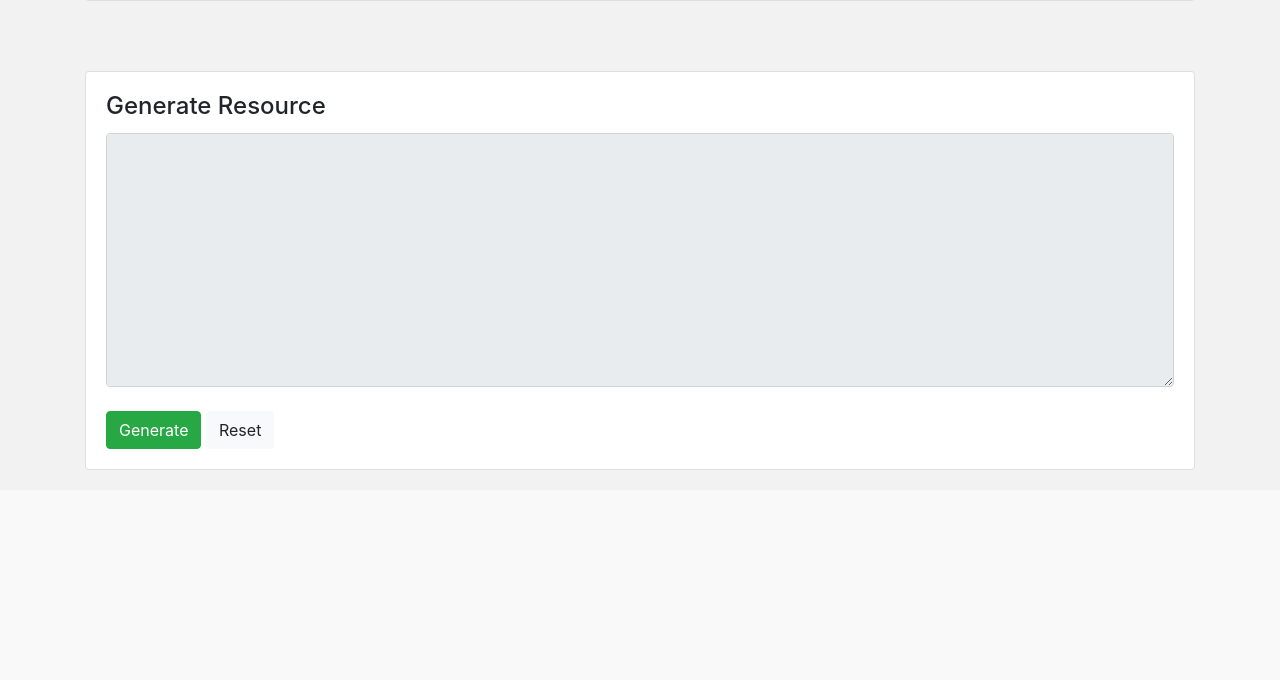
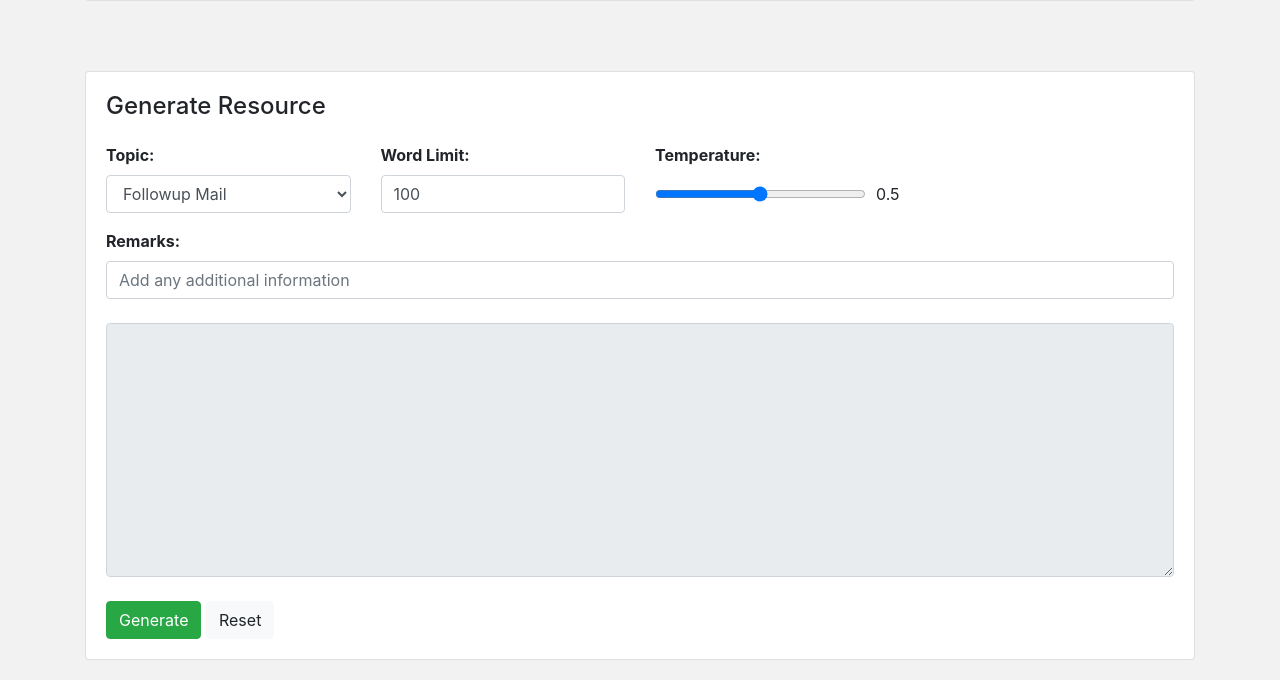
Before and after one commit to Ankan54/cyientifiq_hackathon, a Flask app: a page that uses templates/call_details.html in a window 1280 px wide. Shown: the part 1055-1735 px from the top of the page. Before the commit the page ends 1525 px from the top, so only its background shows below. Run offline with Flask 2, Linux system fonts and the light colour scheme; data comes from the database, SQL or seed files in the repository; some libraries are stand-ins or nearby versions.

Commit message:
adding ui for genai

```diff
--- a/templates/call_details.html
+++ b/templates/call_details.html
@@ -19,6 +19,19 @@
             color: white;
             padding: 2px 4px; /* Adjust padding for spacing around the keyword */
             border-radius: 3px; /* Add rounded corners for the highlight */
+        }
+        input[type="range"] {
+            width: 100%;
+        }
+
+        /* Position the value span to the right of the slider */
+        .slider-container {
+            display: flex;
+            align-items: center;
+        }
+
+        .slider-value {
+            margin-left: 10px; /* Adjust the margin as needed */
         }
     </style>
 </head>
@@ -129,12 +142,6 @@
                 <div class="card-body">
                     <h4 class="card-title">Customer Analysis</h4>
                     {% for call in call_details %}
-                    <!-- <ul>
-                            <li><b>Budget:</b> {{ call.budget }}</li>
-                            <li><b>Authority:</b> {{ call.authority }}</li>
-                            <li><b>Need:</b> {{ call.need }}</li>
-                            <li><b>Timeline:</b> {{ call.timing }}</li>
-                    </ul> -->
                     <table class="table table-striped">
                         <thead class="text-center">
                             <th>Budget</th>
@@ -161,14 +168,83 @@
                 <div class="card" style=" margin-bottom: 20px;">
                     <div class="card-body">
                         <h4 class="card-title">Generate Resource</h4>
+                        <div class="row" style="padding-top: 10px;">
+                            <div class="form-group col-md-3">
+                                <label for="topic"><b>Topic:</b></label>
+                                <select class="form-control form-control-medium" id="topic">
+                                    <option value="followup_mail">Followup Mail</option>
+                                    <option value="sales_pitch">Sales Pitch</option>
+                                </select>
+                            </div>
+                            <div class="form-group col-md-3">
+                                <label for="word_limit"><b>Word Limit:</b></label>
+                                <input class="form-control form-control-medium" type="number" min="0" max="200" id="word_limit" value=100>
+                            </div>
+                            <div class="form-group col-md-3">
+                                <label for="slider"><b>Temperature:</b></label>
+                                <div class="slider-container">
+                                    <input class="form-control form-control-medium" type="range" min="0" max="1" step="0.1" value="0.5" id="slider">
+                                    <span class="slider-value" id="sliderValue">0.5</span>
+                                </div>
+                            </div>
+                        </div>
+                        <label for="remarks"><b>Remarks:</b></label>
+                        <input class="form-control form-control-large" type="text" placeholder="Add any additional information" id="remarks"><br>
                         <textarea class="form-control" id="sales_resource" rows="10" disabled=True></textarea>
                         <br>
                         <button type="button" class="btn btn-success" id="generateButton" onclick="generate_resource()">Generate</button>
-                        <button type="button" class="btn btn-light" id="resetButton" onclick="generate_resource()">Reset</button>
+                        <button type="button" class="btn btn-light" id="resetButton" onclick="reset()">Reset</button>
                     </div>
                 </div>
             </div>
         </div>
     </div>
+    <!-- Modal -->
+    <div class="modal fade" id="loadingModal" tabindex="-1" role="dialog" aria-labelledby="exampleModalLabel" aria-hidden="true">
+        <div class="modal-dialog modal-dialog-centered" role="document">
+        <div class="modal-content">
+            <div class="modal-body text-center">
+            <h5 class="modal-title mb-3">Please wait while the response is being generated. It will take few minutes</h5>
+            <div class="spinner-border text-primary mb-3" role="status">
+                <span class="sr-only">Loading...</span>
+            </div>
+            </div>
+        </div>
+        </div>
+    </div>
+    <script src="https://code.jquery.com/jquery-3.5.1.slim.min.js"></script>
+    <script src="https://code.jquery.com/jquery-3.6.0.min.js"></script>
+    <script src="https://cdnjs.cloudflare.com/ajax/libs/popper.js/1.14.7/umd/popper.min.js"></script>
+	<script src="https://maxcdn.bootstrapcdn.com/bootstrap/4.5.2/js/bootstrap.min.js"></script>
+    <script>
+        // Get the range input element and the output element
+        var slider = document.getElementById("slider");
+        var output = document.getElementById("sliderValue");
+
+        // Display the default value on page load
+        output.innerHTML = slider.value;
+
+        // Update the value displayed when the slider is moved
+        slider.oninput = function() {
+            output.innerHTML = this.value;
+        }
+    </script>
+    <script>
+        function generate_resource(){
+            const loadingModal = $('#loadingModal');
+            const topic = $('#topic').val();
+            const word_limit = $('#word_limit').val();
+            const sliderValue = $('#slider').val();
+            const remarks = $('#remarks').val();
+
+            loadingModal.modal('show')
+            // Simulate a loading delay (you can replace this with your actual loading logic)
+            setTimeout(function () {
+                loadingModal.modal('hide');
+            }, 2000); // Adjust the delay (in milliseconds) as needed
+
+            $('#sales_resource').val(topic + "\n" + word_limit + "\n" + sliderValue + "\n" + remarks);
+        };
+    </script>
 </body>
 </html>
```
